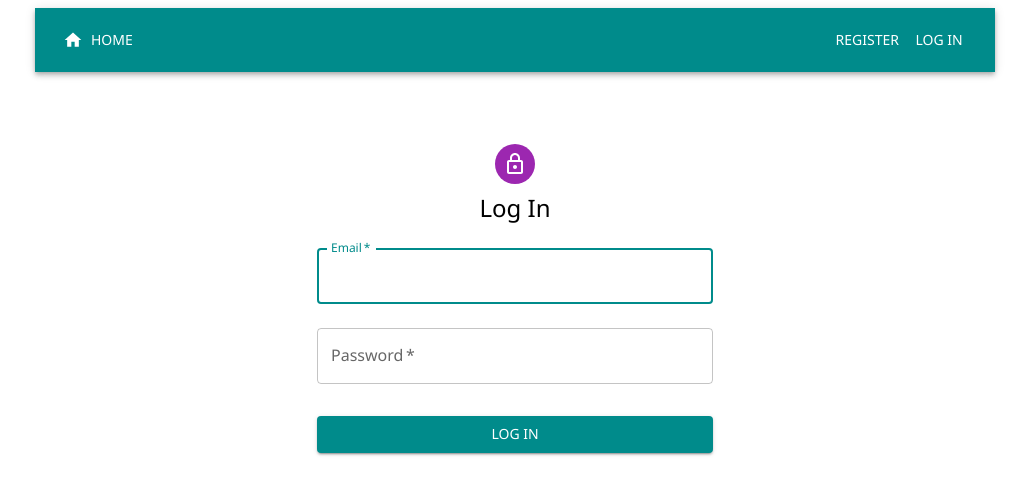
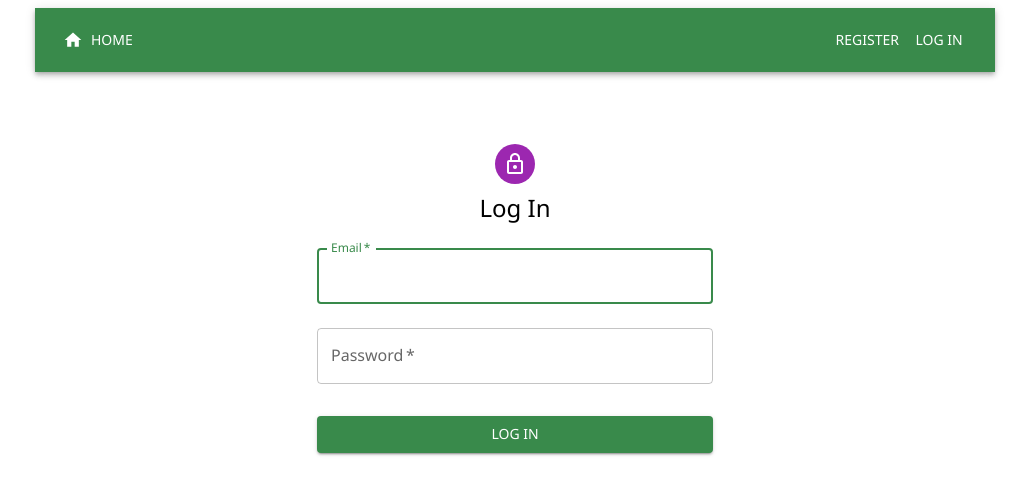
Before and after one commit to FelixPolkanov/goit-react-hw-08-phonebook, a React (Create React App) app: page /goit-react-hw-08-phonebook/login in a window 1280 px wide. Shown: the top 494 px of the page, without its empty margins (125-1154 px from the left). Built offline with nearby package versions, Linux system fonts and the light colour scheme.

Commit message:
add task

```diff
--- a/src/components/Loader.jsx
+++ b/src/components/Loader.jsx
@@ -4,9 +4,9 @@ import { Container } from '@mui/material';
 export const Loader = () => (
   <Container sx={{ display: 'flex', justifyContent: 'center' }}>
     <ThreeCircles
-      height="100"
-      width="100"
-      color="#4fa94d"
+      height="80"
+      width="80"
+      color="blue"
       wrapperStyle={{}}
       wrapperClass=""
       visible={true}
--- a/src/styles/theme.jsx
+++ b/src/styles/theme.jsx
@@ -3,7 +3,7 @@ import { createTheme } from '@mui/material/styles';
 export const theme = createTheme({
   palette: {
     primary: {
-      main: '#008B8B',
+      main: '#398A4B',
     },
   },
   typography: {
```
